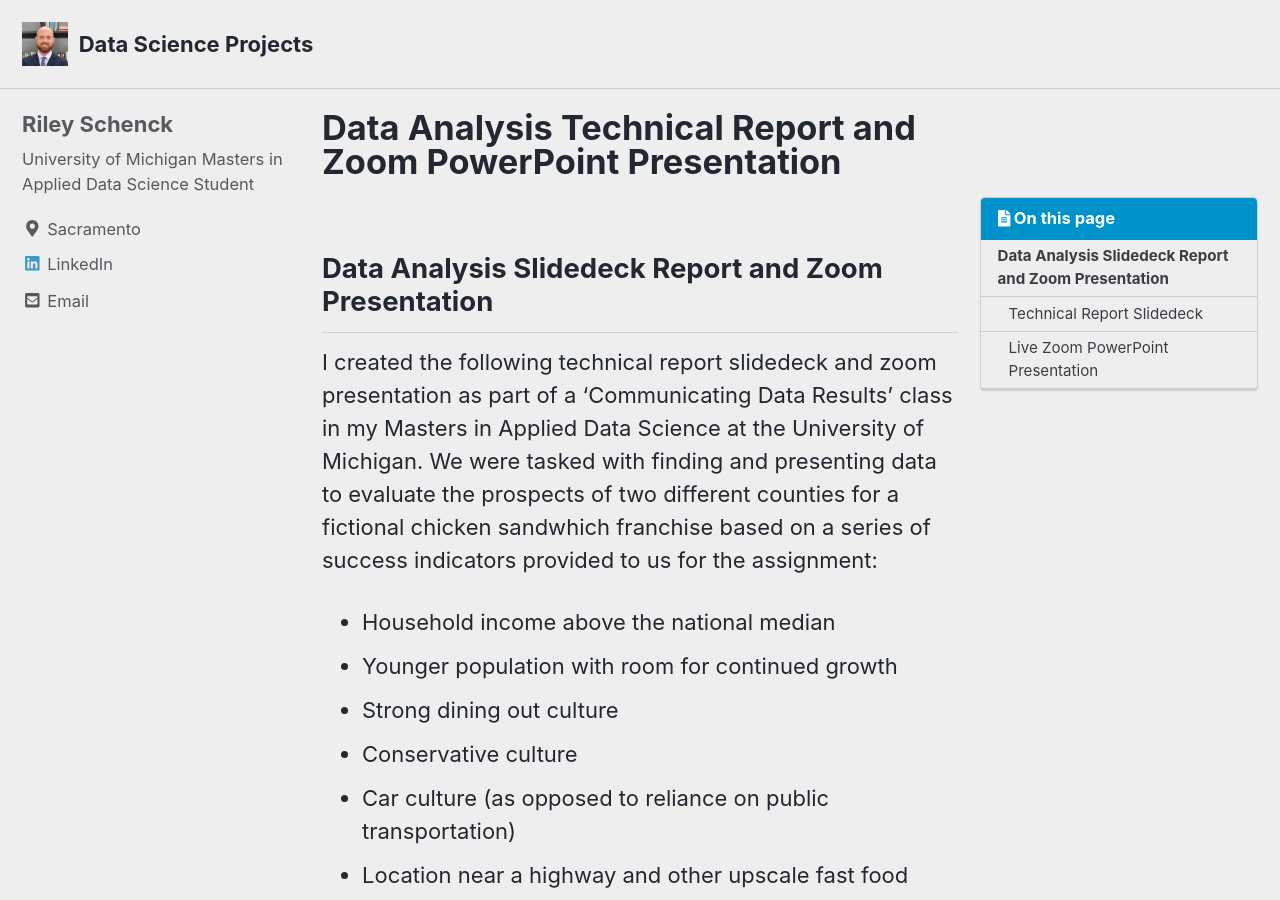
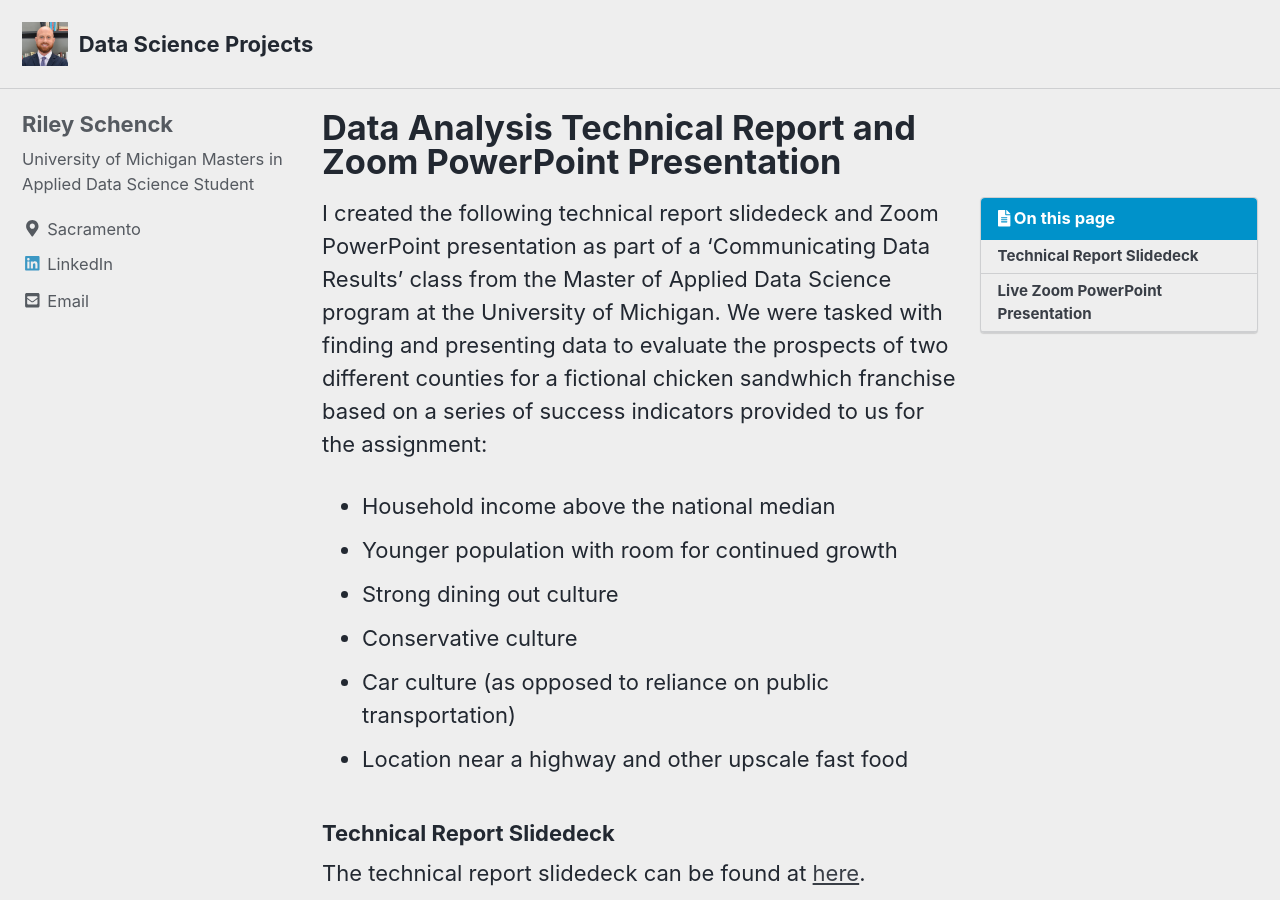
Before and after one commit to rileyschenck/website, a Jekyll site: the page built from _posts/2023-03-02-PowerPoint.md, in a window 1280 px wide and 900 px high. Built offline with Jekyll 4.4.1, drawn with Linux system fonts in a browser that asks for light colours; cached includes are drawn as plain includes; nearby versions of some CDN libraries; a script that is not in the unit is left out.

Commit message:
Update 2023-03-02-PowerPoint.md

```diff
--- a/_posts/2023-03-02-PowerPoint.md
+++ b/_posts/2023-03-02-PowerPoint.md
@@ -9,9 +9,7 @@ toc: true
 toc_sticky: true
 ---
 
-## Data Analysis Slidedeck Report and Zoom Presentation
-
-I created the following technical report slidedeck and zoom presentation as part of a 'Communicating Data Results' class in my Masters in Applied Data Science at the University of Michigan. We were tasked with finding and presenting data to evaluate the prospects of two different counties for a fictional chicken sandwhich franchise based on a series of success indicators provided to us for the assignment:
+I created the following technical report slidedeck and Zoom PowerPoint presentation as part of a 'Communicating Data Results' class from the Master of Applied Data Science program at the University of Michigan. We were tasked with finding and presenting data to evaluate the prospects of two different counties for a fictional chicken sandwhich franchise based on a series of success indicators provided to us for the assignment:
 
   - Household income above the national median
   - Younger population  with room for continued growth
```
